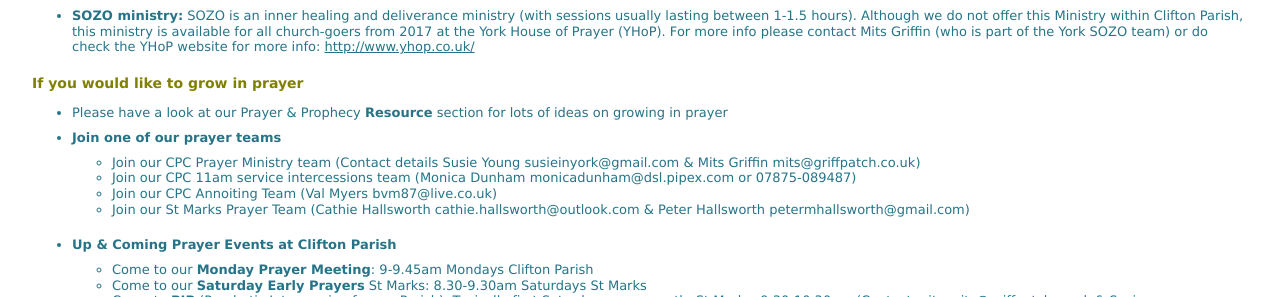
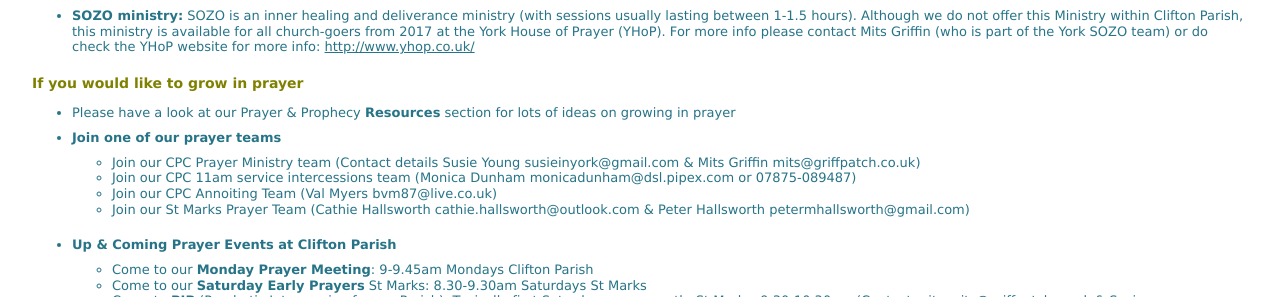
Before and after one commit to griffpatch/CPCYorkPP, a Jekyll site: the page built from pages/prayer.md, in a window 1280 px wide. Shown: the part 299-596 px from the top of the page. Built offline with Jekyll 4.4.1, drawn with Linux system fonts in a browser that asks for light colours.

Commit message:
Update prayer.md

```diff
--- a/pages/prayer.md
+++ b/pages/prayer.md
@@ -26,7 +26,7 @@
 If you would like to grow in prayer
 -----------------------------------
 
-+ Please have a look at our Prayer & Prophecy **Resource** section for lots of ideas on growing in prayer
++ Please have a look at our Prayer & Prophecy **Resources** section for lots of ideas on growing in prayer
 
 + **Join one of our prayer teams**
   + Join our CPC Prayer Ministry team (Contact details Susie Young susieinyork@gmail.com & Mits Griffin mits@griffpatch.co.uk)
```
